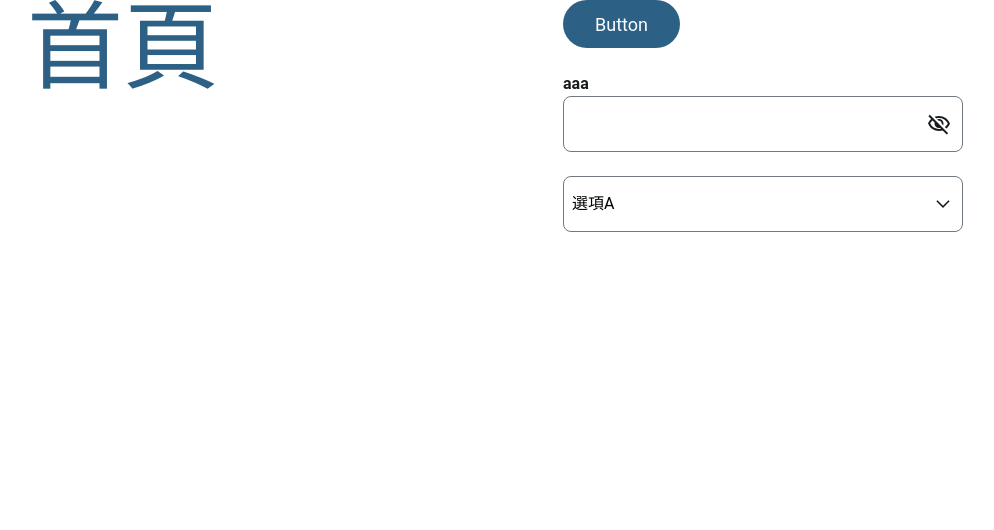
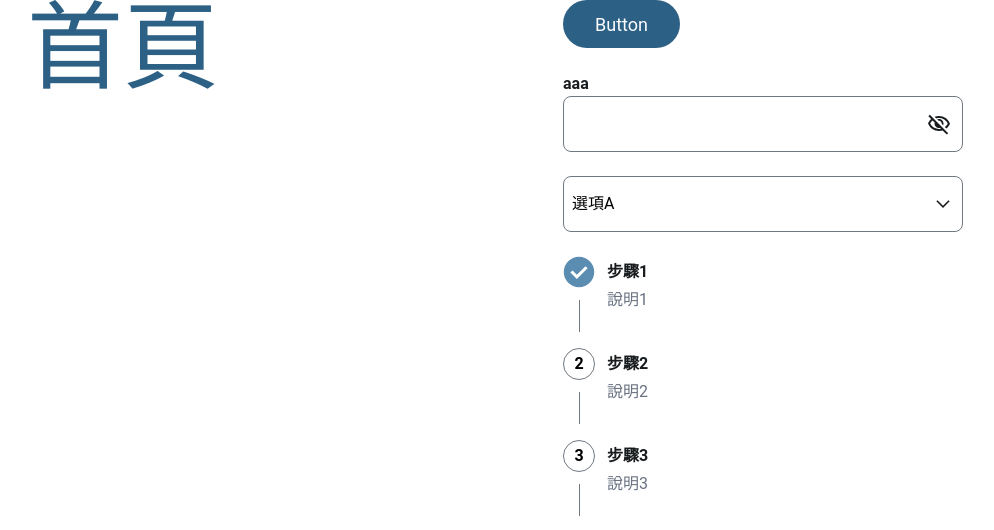
Before and after one commit to PANJAY0/nuxt02, a Nuxt app: page / in a window 1280 px wide. Shown: the top 530 px of the page, without its empty margins (145-1139 px from the left). Built offline with nearby package versions, Linux system fonts and the light colour scheme.

Commit message:
創建步驟基本樣式

```diff
--- /dev/null
+++ b/app/components/CommonStep.vue
@@ -0,0 +1,36 @@
+<script setup>
+import checkCircleIcon from '@/assets/icons/check-circle.svg'
+const props = defineProps({
+  steps: { type: Array, default: () => {} },
+  currentStep: { type: Number, default: 1 },
+})
+
+const isCompleted = (index) => {
+  return index + 1 < props.currentStep
+}
+
+const isActive = (index) => {
+  console.log('aaa', index)
+  return index + 1 === props.currentStep
+}
+</script>
+<template>
+    <div class="space-y-3">
+        <div v-for="(item, index) in props.steps" :key="index" class="flex items-start min-h-20 gap-3">
+            <div class="flex justify-center items-center gap-3 flex-col">
+                <img v-if="isCompleted(index)" :src="checkCircleIcon" alt="" class=" h-8 w-8">
+                <div
+v-else
+                class="border rounded-full h-8 w-8 flex items-center justify-center font-semibold"
+                :class="isActive(index)? 'border-primary-light text-primary': 'border-font-muted-color text-shadow-font-muted-color'">
+                    {{ ++index }}
+                </div>
+                <div class=" bg-font-muted-color h-8 w-[1px]"/>
+            </div>
+            <div>
+                <div class=" text-font-color mt-1 font-semibold"> {{ item.title }}</div>
+                <div class=" text-gray-500 mt-1">{{ item.content }}</div>
+            </div>
+        </div>
+    </div>
+</template>
--- a/app/pages/index.vue
+++ b/app/pages/index.vue
@@ -1,6 +1,7 @@
 <script setup>
 import rightIcon from '@/assets/icons/arrow-right-small.svg'
 import member from '@/assets/icons/member.svg'
+import CommonStep from '~/components/CommonStep.vue'
 
 const errorMsg = ref('')
 const inputRef = ref(null)
@@ -9,6 +10,7 @@ const a = () => {
   inputRef.value?.focus()
 }
 const optionResult = ref(['選項A', '選項B', '選項C'])
+const steps = [{ title: '步驟1', content: '說明1' }, { title: '步驟2', content: '說明2' }, { title: '步驟3', content: '說明3' }]
 </script>
 <template>
   <div class="flex justify-around">
@@ -21,6 +23,8 @@ const optionResult = ref(['選項A', '選項B', '選項C'])
       <CommonInput ref="inputRef" :error-msg="errorMsg" type="password" title="aaa"/>
       <br>
       <CommonSelect error-msg="" :options="optionResult"/>
+      <br>
+      <CommonStep :steps="steps" current-step="2"/>
     </div>
   </div>
 </template>
```
